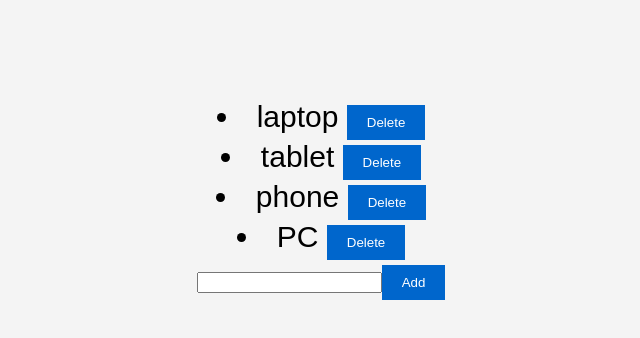
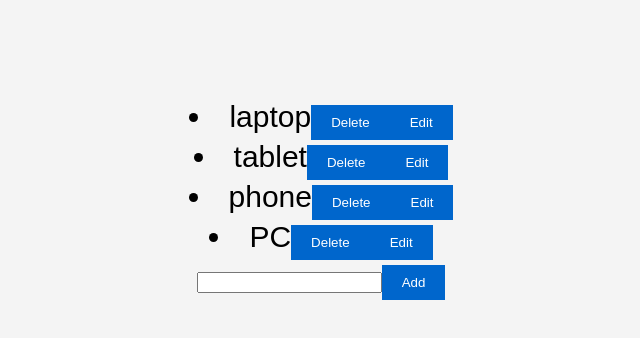
Before and after one commit to Hussein6685/frist-react-app, a React (Create React App) app: page / in a window 1280 px wide. Shown: the top 338 px of the page, without its empty margins (319-959 px from the left). Built offline with nearby package versions, Linux system fonts and the light colour scheme.

Commit message:
add Edit  button to list

```diff
--- a/src/App.js
+++ b/src/App.js
@@ -57,7 +57,19 @@ function App() {
   ]);
   // const devices = ["laptop", "tablet", "phone", "PC"];
   const devicesList = devices.map((device) => {
-    return <li key={device.id}>{device.name} <button onClick= {() => {handleDeleteDevice(device.id);}}>Delete</button></li>
+    return <li
+      key={device.id}>
+      {device.name}
+      <button
+        onClick={() => { handleDeleteDevice(device.id); }}>
+        Delete
+      </button>
+
+      <button
+        onClick={() => { handleEditDevice(device.id); }}>
+        Edit
+      </button>
+    </li>
   });
   function handleDeleteDevice(id) {
     // alert(id);
@@ -67,6 +79,22 @@ function App() {
     setDevices(newDevices);
     // devices.splice(id, 1);
   }
+
+  function handleEditDevice(id) {
+    const newDevices = devices.map((device) => {
+      if (device.id == id)
+        {
+        return { ...device, name: device.name + "0" };
+      }else {
+        return device;
+      }
+    });
+    setDevices(newDevices);
+    // const device = devices.find((device) => {
+    //   return device.id == id;
+    // });
+  }
+
   function handleAddDevice() {
     setDevices([...devices, { id: nextId, name: devicesNameInPutValue }]);
     nextId++;
```
